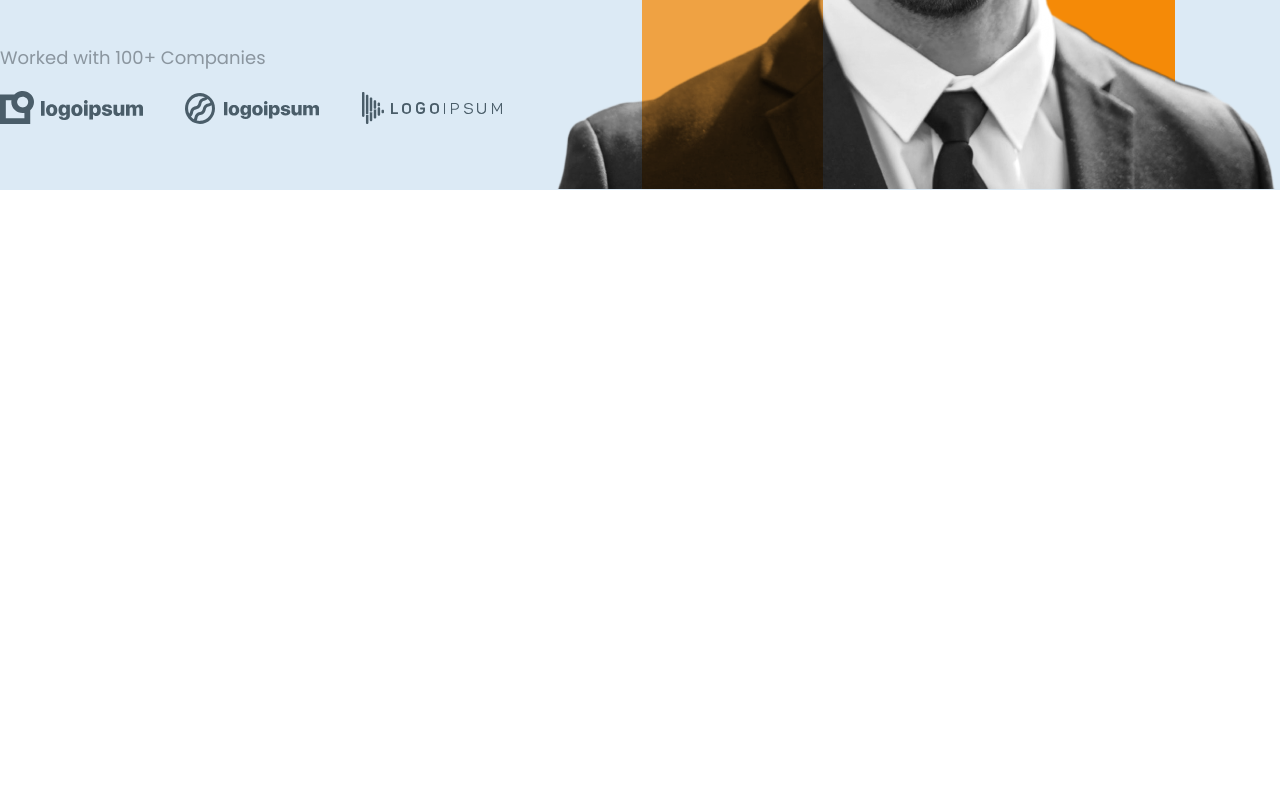
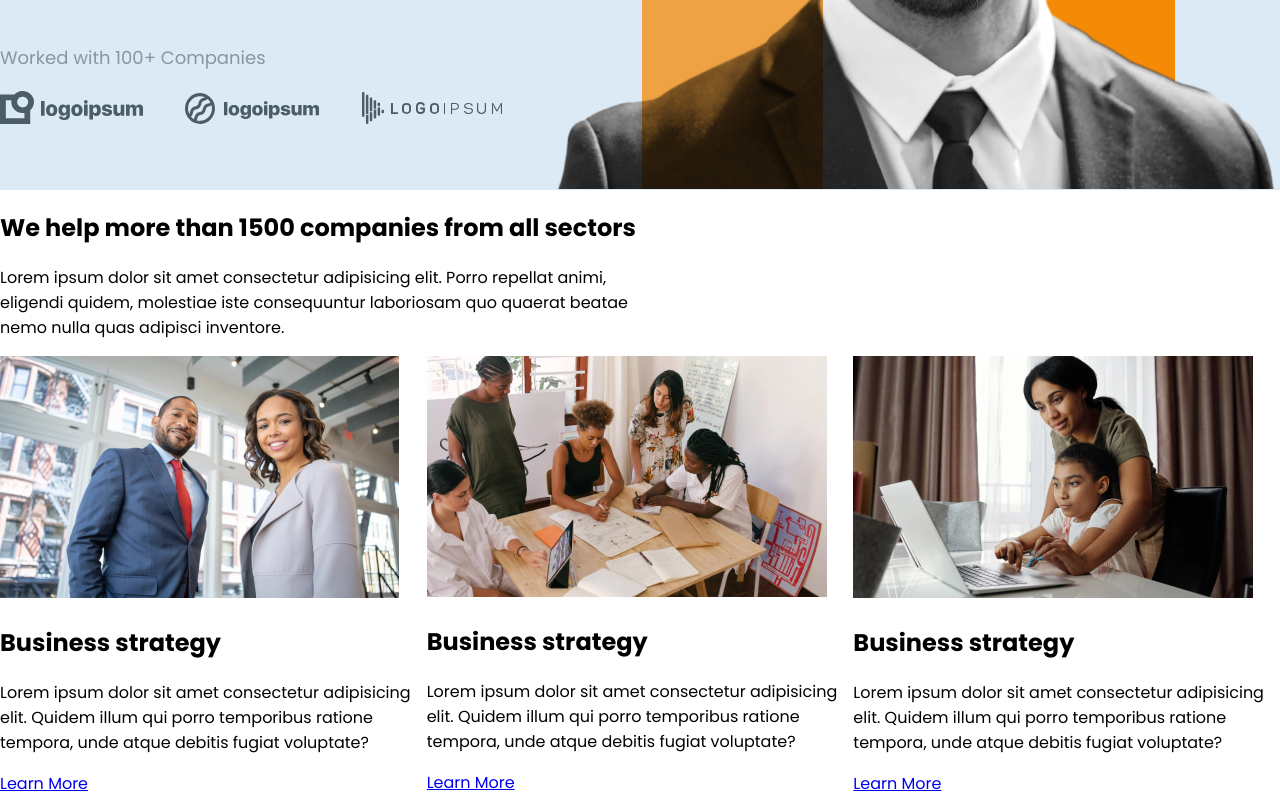
Before and after one commit to wickwackk/pinecone-midterm-assignment, a plain HTML site: page index.html in a window 1280 px wide. Shown: the part 544-1340 px from the top of the page. Before the commit the page ends 800 px from the top, so only its background shows below. Drawn offline with Linux system fonts and the light colour scheme.

Commit message:
second section

```diff
--- a/index.html
+++ b/index.html
@@ -50,7 +50,34 @@
       </div>
     </div>
   </section>
-  <section></section>
+  <section class="second">
+    <div class="container">
+      <div class="secondTop">
+        <h1>We help more than 1500 companies from all sectors</h1>
+        <p>Lorem ipsum dolor sit amet consectetur adipisicing elit. Porro repellat animi, eligendi quidem, molestiae iste consequuntur laboriosam quo quaerat beatae nemo nulla quas adipisci inventore.</p>
+      </div>
+      <div class="secondBottom">
+        <div>
+          <img src="./images/post1.png" alt="post1">
+          <h2>Business strategy</h2>
+          <p>Lorem ipsum dolor sit amet consectetur adipisicing elit. Quidem illum qui porro temporibus ratione tempora, unde atque debitis fugiat voluptate?</p>
+          <a href="#">Learn More</a>
+        </div>
+        <div>
+          <img src="./images/post-2.png" alt="post2">
+          <h2>Business strategy</h2>
+          <p>Lorem ipsum dolor sit amet consectetur adipisicing elit. Quidem illum qui porro temporibus ratione tempora, unde atque debitis fugiat voluptate?</p>
+          <a href="#">Learn More</a>
+        </div>
+        <div>
+          <img src="./images/post-3.png" alt="post3">
+          <h2>Business strategy</h2>
+          <p>Lorem ipsum dolor sit amet consectetur adipisicing elit. Quidem illum qui porro temporibus ratione tempora, unde atque debitis fugiat voluptate?</p>
+          <a href="#">Learn More</a>
+        </div>
+      </div>
+    </div>
+  </section>
   <section></section>
   <section></section>
   <section></section>
--- a/style.css
+++ b/style.css
@@ -127,3 +127,14 @@ header ul {
 .introRightSide{
   margin-bottom: -6px;
 }
+.second .container{
+  max-width: 1280px;
+  width: 100%;
+  margin: auto;
+}
+.secondTop{
+  width: 50%;
+}
+.secondBottom{
+  display: flex;
+}
```
Also changed, not shown: 1 other file.
